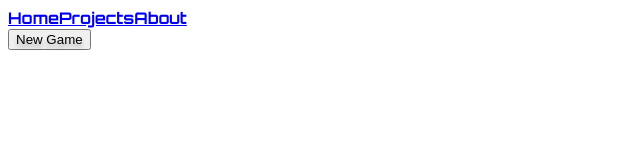
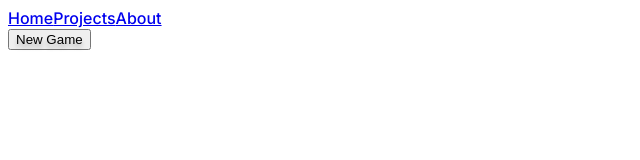
Before and after one commit to H3R01A/portfolio, a React app: page / in a window 1280 px wide. Shown: the top 160 px of the page, without its empty margins (0-640 px from the left). Built offline with nearby package versions, Linux system fonts and the light colour scheme.

Commit message:
update tailwind.config.js, index.html, styles.css for font to match figma file

```diff
--- a/client/styles.css
+++ b/client/styles.css
@@ -4,7 +4,7 @@
 
 @layer base {
     html {
-      font-family: "Orbitron", system-ui, sans-serif;
+      font-family: "Inter", system-ui, sans-serif;
     }
   }
 
--- a/index.html
+++ b/index.html
@@ -8,6 +8,7 @@
         <link rel="preconnect" href="https://fonts.googleapis.com">
         <link rel="preconnect" href="https://fonts.gstatic.com" crossorigin>
         <link href="https://fonts.googleapis.com/css2?family=Orbitron:wght@700;800&display=swap" rel="stylesheet">
+        <link href="https://fonts.googleapis.com/css2?family=Inter:wght@100;500&display=swap" rel="stylesheet">
       </head>
 
       <body class="bg-background-pattern">
--- a/tailwind.config.js
+++ b/tailwind.config.js
@@ -2,6 +2,9 @@
 module.exports = {
   content: ['./client/**/*.{js,jsx,ts,tsx}', './**/*.html'],
   theme: {
+    fontFamily: {
+      buttonText: ['Orbitron', 'system-ui', 'sans-serif'],
+    },
     fontSize: {
       portfolio: [
         '1.875rem',
@@ -27,11 +30,12 @@
           900: '#30332e',
           950: '#191b18',
         },
-        herotheme: {
+        heroTheme: {
           100: '#D9E5DB',
           200: '#6E756F',
           300: '#2E3E30',
           400: '#FFD889',
+          500: '#CAD7CC',
         },
       },
 
```
